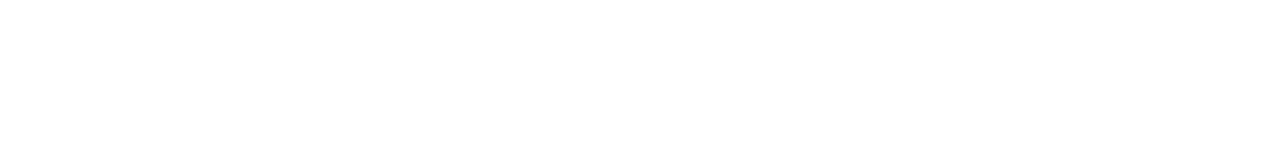
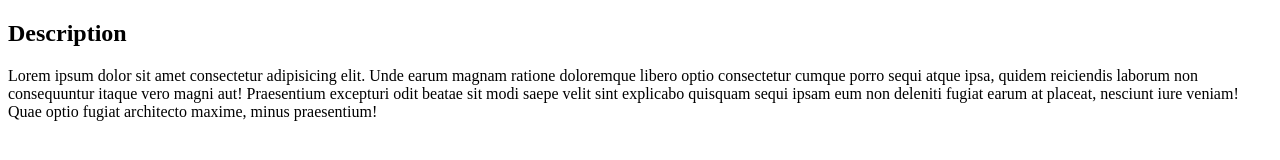
Before and after one commit to Simeon013/git-mon-cv, a plain HTML site: page index.html in a window 1280 px wide. Drawn offline with Linux system fonts and the light colour scheme.

Commit message:
mise en place de la section description

```diff
--- a/index.html
+++ b/index.html
@@ -8,6 +8,10 @@
     <title>Mon CV</title>
 </head>
 <body>
-
+    <section>
+        <h2>Description</h2>
+        <p>Lorem ipsum dolor sit amet consectetur adipisicing elit. Unde earum magnam ratione doloremque libero optio consectetur cumque porro sequi atque ipsa, quidem reiciendis laborum non consequuntur itaque vero magni aut!
+        Praesentium excepturi odit beatae sit modi saepe velit sint explicabo quisquam sequi ipsam eum non deleniti fugiat earum at placeat, nesciunt iure veniam! Quae optio fugiat architecto maxime, minus praesentium!</p>
+    </section>
 </body>
 </html>
```
